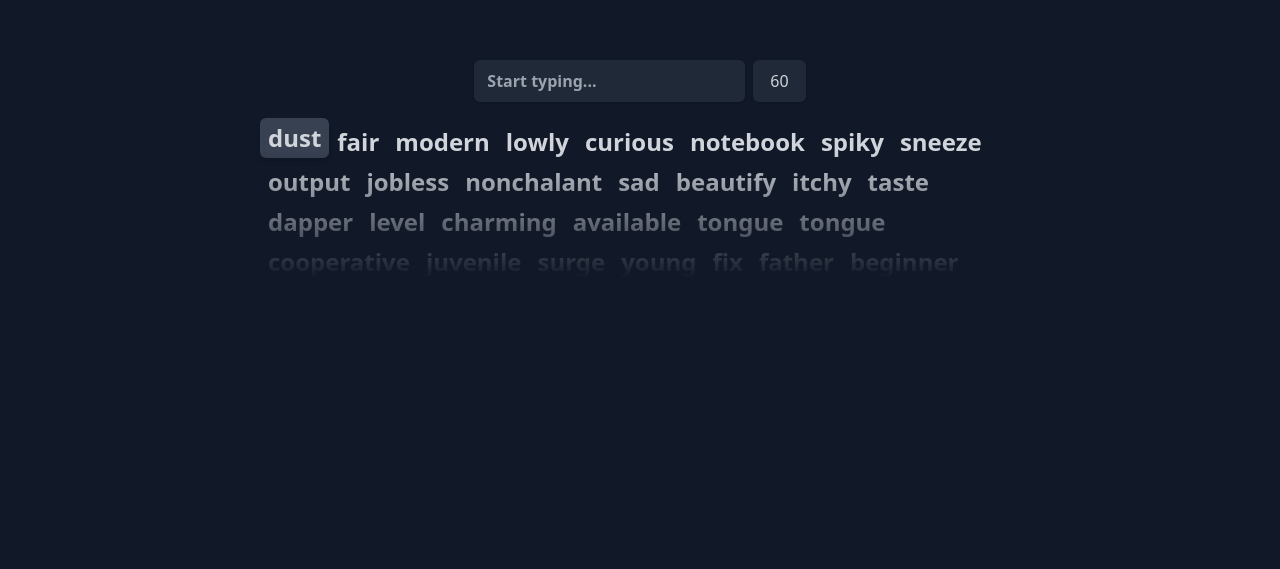
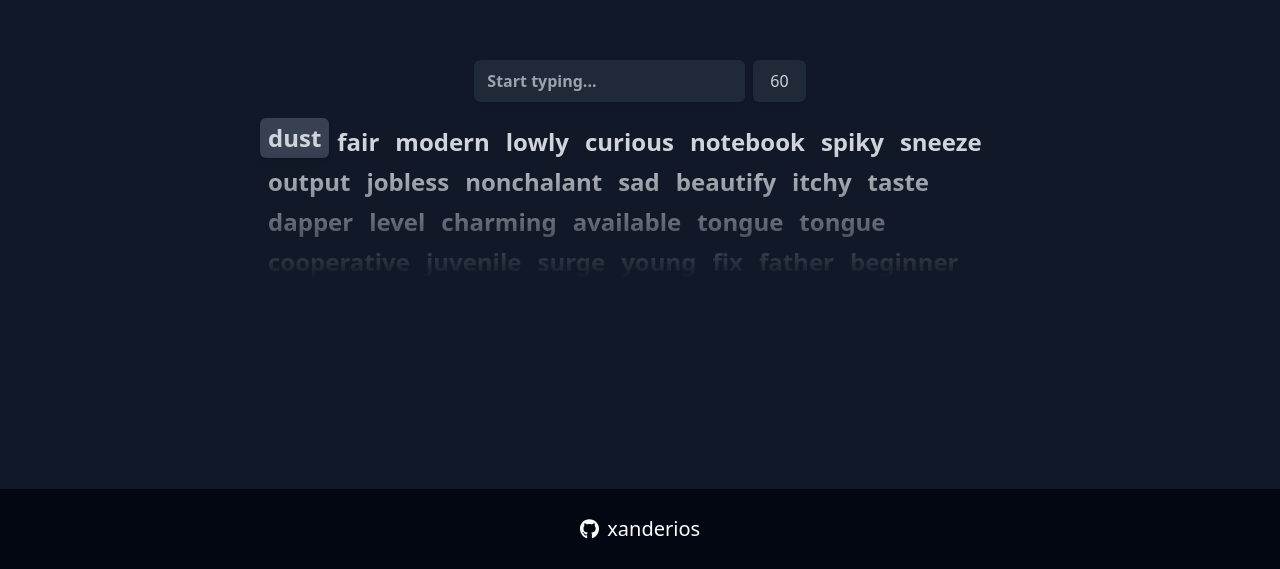
Before and after one commit to xanderios/type-app-svelte, a SvelteKit app: page / in a window 1280 px wide. Shown: the part 231-800 px from the top of the page. Built offline with nearby package versions, Linux system fonts and the light colour scheme.

Commit message:
add github link

```diff
--- a/src/routes/+page.svelte
+++ b/src/routes/+page.svelte
@@ -189,4 +189,15 @@
 			</div>
 		{/if}
 	</div>
+
+	<div class="flex justify-center items-center fixed bottom-0 inset-x-0 h-20 bg-gray-950">
+		<a
+			href="https://github.com/xanderios"
+			target="_blank"
+			class="flex justify-center items-center gap-2 md:text-xl text-white"
+		>
+			<img class="h-5" src="/icons/github.svg" alt="Github" />
+			<span>xanderios</span>
+		</a>
+	</div>
 </section>
```
Also changed, not shown: src/components/GithubIcon.svg (added), static/icons/github.svg (added).
